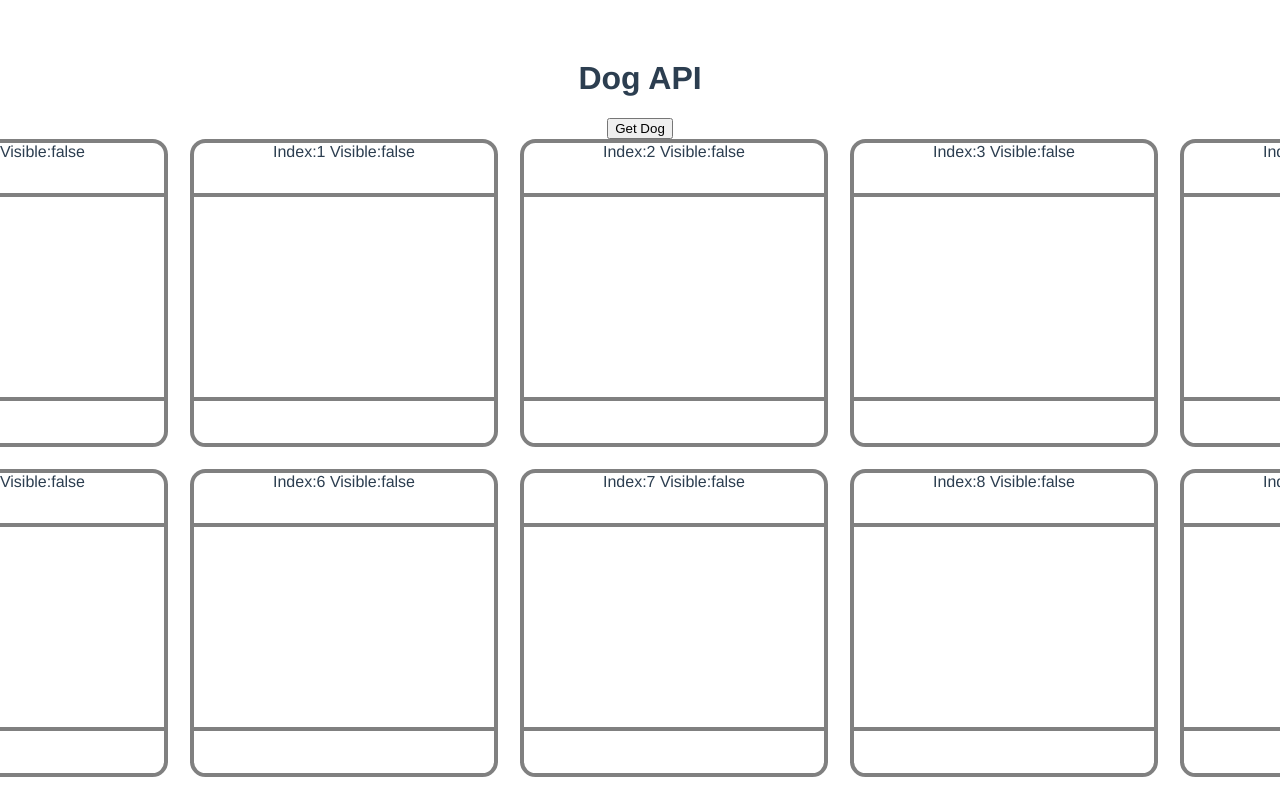
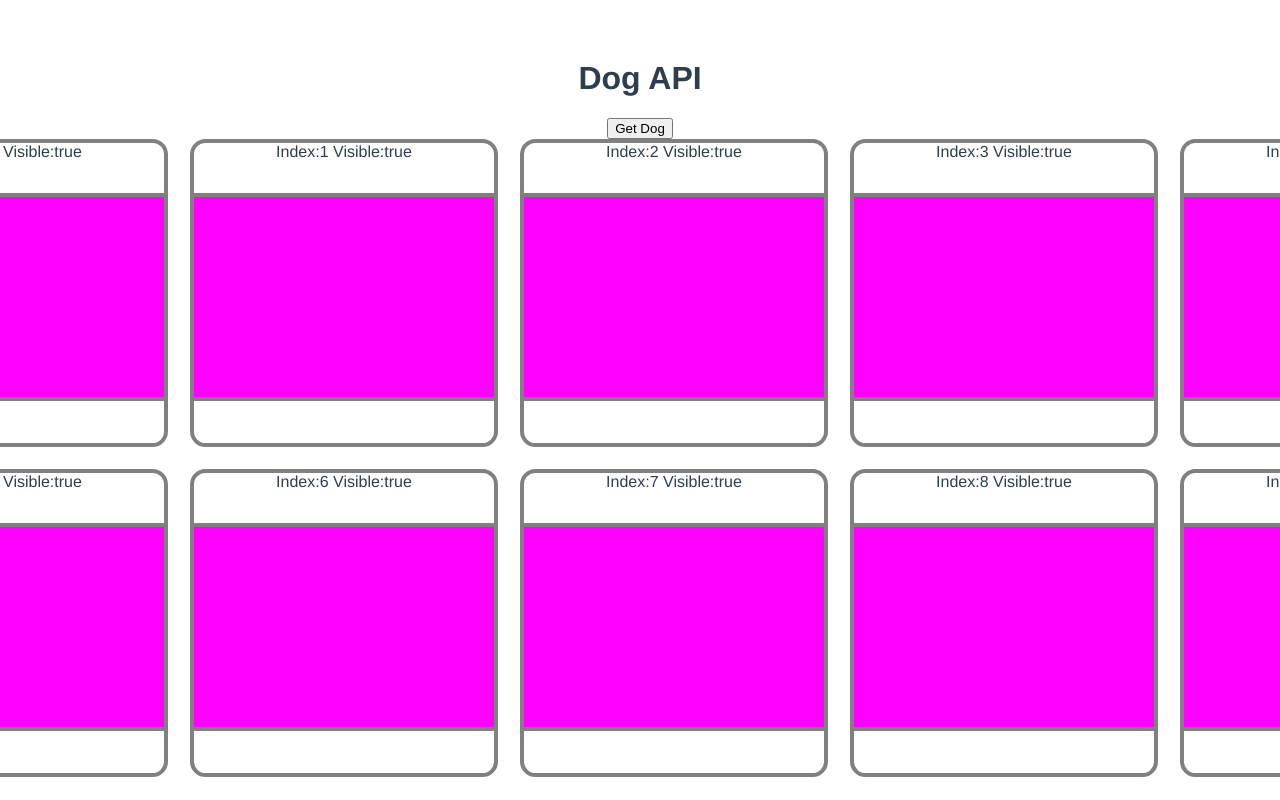
Before and after one commit to novamassey/dog-api-vue, a Vue app: page / in a window 1280 px wide. Shown: the top 800 px of the page. Built offline with nearby package versions, Linux system fonts and the light colour scheme.

Commit message:
css styling for front and back of cards, card flipping works on reseting true false in app

```diff
--- a/src/App.vue
+++ b/src/App.vue
@@ -31,7 +31,7 @@ export default {
   methods: {
     createCards() {
       for (let i = 0; i < 10; i++) {
-        this.cardArray.push({ value: i, visible: false, position: i });
+        this.cardArray.push({ value: i, visible: true, position: i });
         console.log("cardArray", this.cardArray);
       }
     },
--- a/src/components/CardComponent.vue
+++ b/src/components/CardComponent.vue
@@ -1,9 +1,11 @@
 <template>
   <div class="card">
-    <div class="header">Index:{{ value }} Visible:{{ visible }}</div>
-    <div class="body" v-if="visible"></div>
-    <div class="body" v-else></div>
-    <div class="footer"></div>
+    <div class="header" v-if="visible">
+      Index:{{ value }} Visible:{{ visible }}
+    </div>
+    <div class="body is-front" v-if="visible"></div>
+    <div class="body is-back" v-else></div>
+    <div class="footer" v-if="visible"></div>
   </div>
 </template>
 
@@ -41,7 +43,26 @@ export default {
   height: 50px;
 }
 .body {
+  height: 100%;
+  background-size: cover;
+  display: flex;
+  align-items: center;
+  justify-content: center;
+}
+.body .is-back {
+  height: 100%;
+  background-size: cover;
+}
+.body.is-front {
   height: 200px;
+}
+.is-front {
+  background-color: magenta;
+  background-size: cover;
+}
+.is-back {
+  background-color: turquoise;
+  background-size: cover;
 }
 .footer {
   display: block;
```
